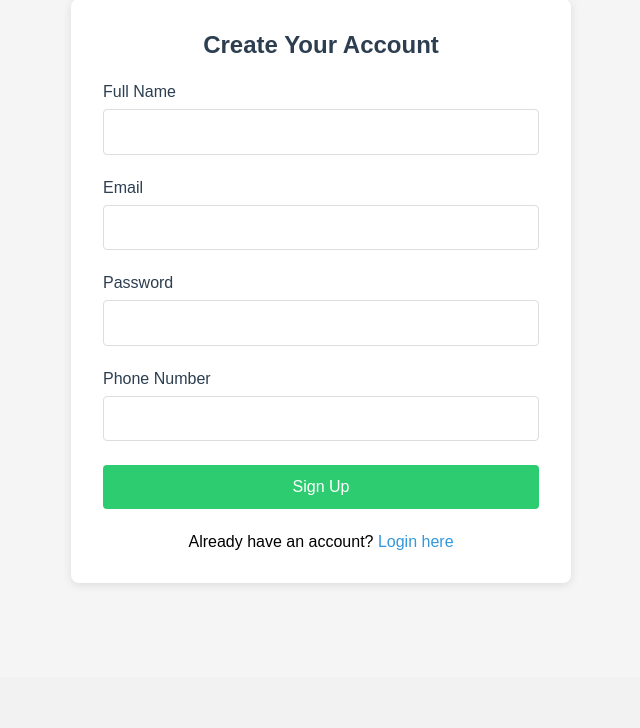
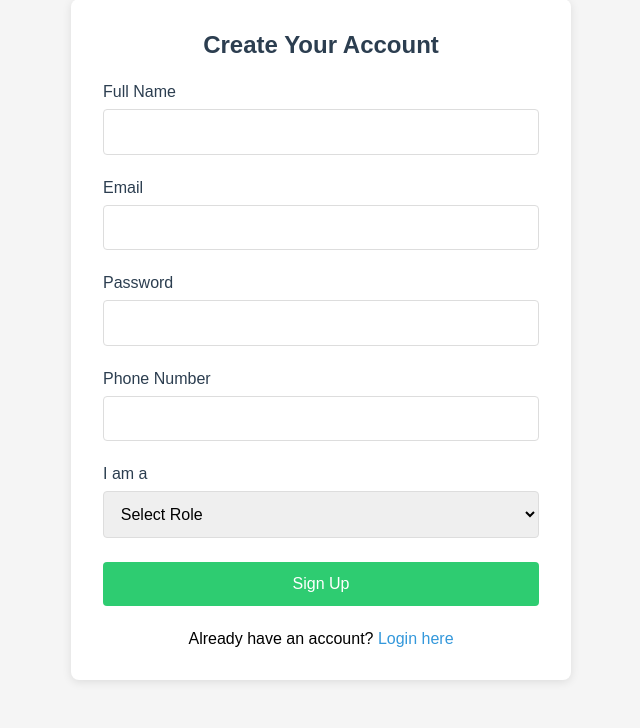
Before and after one commit to sangayNo1/EasyRentBhutan, a PHP site: page /signup.php in a window 1280 px wide. Shown: the part 123-851 px from the top of the page, without its empty margins (319-959 px from the left). Before the commit the page ends 707 px from the top, so only its background shows below. Run offline with PHP 8.4, Linux system fonts and the light colour scheme.

Commit message:
EasyRentBhutan

```diff
--- a/includes/post_apartment.inc.php
+++ b/includes/post_apartment.inc.php
@@ -28,7 +28,7 @@ if ($_SERVER["REQUEST_METHOD"] == "POST") {
         $stmt->execute([$owner_id, $title, $location, $rooms, $rent_amount, $additional_description]);
 
         // Redirect back to owner apartments page
-        header("Location: ../owner/owner_appartments.php");
+        header("Location: ../owner/owner_appartments.php?apartment_posted=success");
         exit();
 
     } catch (PDOException $e) {
--- a/owner/apartments.php
+++ b/owner/apartments.php
@@ -264,6 +264,11 @@ nav {
 
     <div class="container">
         <h1 class="page-title">Available Apartments</h1>
+        <?php if (isset($_GET['apartment_posted']) && $_GET['apartment_posted'] === 'success'): ?>
+    <div style="background-color: #d4edda; color: #155724; padding: 1rem; border-radius: 5px; margin: 1rem 0;">
+        Apartment posted successfully!
+    </div>
+<?php endif; ?>
         <?php if (isset($_GET['error']) && $_GET['error'] === 'already_booked'): ?>
     <div style="background-color: #f8d7da; color: #721c24; border: 1px solid #f5c6cb; padding: 1rem; margin-bottom: 2rem; border-radius: 5px;">
         This apartment is already booked. Please choose another one.
--- a/signup.php
+++ b/signup.php
@@ -169,6 +169,14 @@
         <label for="phone">Phone Number</label>
         <input type="text" id="phone" name="phone" required />
       </div>
+      <div class="form-group">
+        <label for="role">I am a</label>
+        <select id="role" name="role" required>
+          <option value="">Select Role</option>
+          <option value="tenant">Tenant</option>
+          <option value="owner">Property Owner</option>
+        </select>
+      </div>
       <button type="submit" class="signup-button">Sign Up</button>
     </form>
     <div class="login-link">
--- a/tenant/tenant_dashboard.php
+++ b/tenant/tenant_dashboard.php
@@ -211,7 +211,7 @@ nav {
         <div class="nav-links">
         <a href="tenant_dashboard.php"><i class="fas fa-building"></i> Home</a>
             <a href="apartments.php"><i class="fas fa-building"></i> Apartments</a>
-            <a href="bookings.php"><i class="fas fa-calendar-check"></i> My Bookings</a>
+            <a href="my_bookings.php"><i class="fas fa-calendar-check"></i> My Bookings</a>
             <a href="about.php"><i class="fas fa-info-circle"></i> About Us</a>
             <a href="contact.php"><i class="fas fa-envelope"></i> Contact</a>
             <a href="../login.php" class="logout"><i class="fas fa-sign-out-alt"></i> Logout</a>
```
Also changed, not shown: 1 other file.
